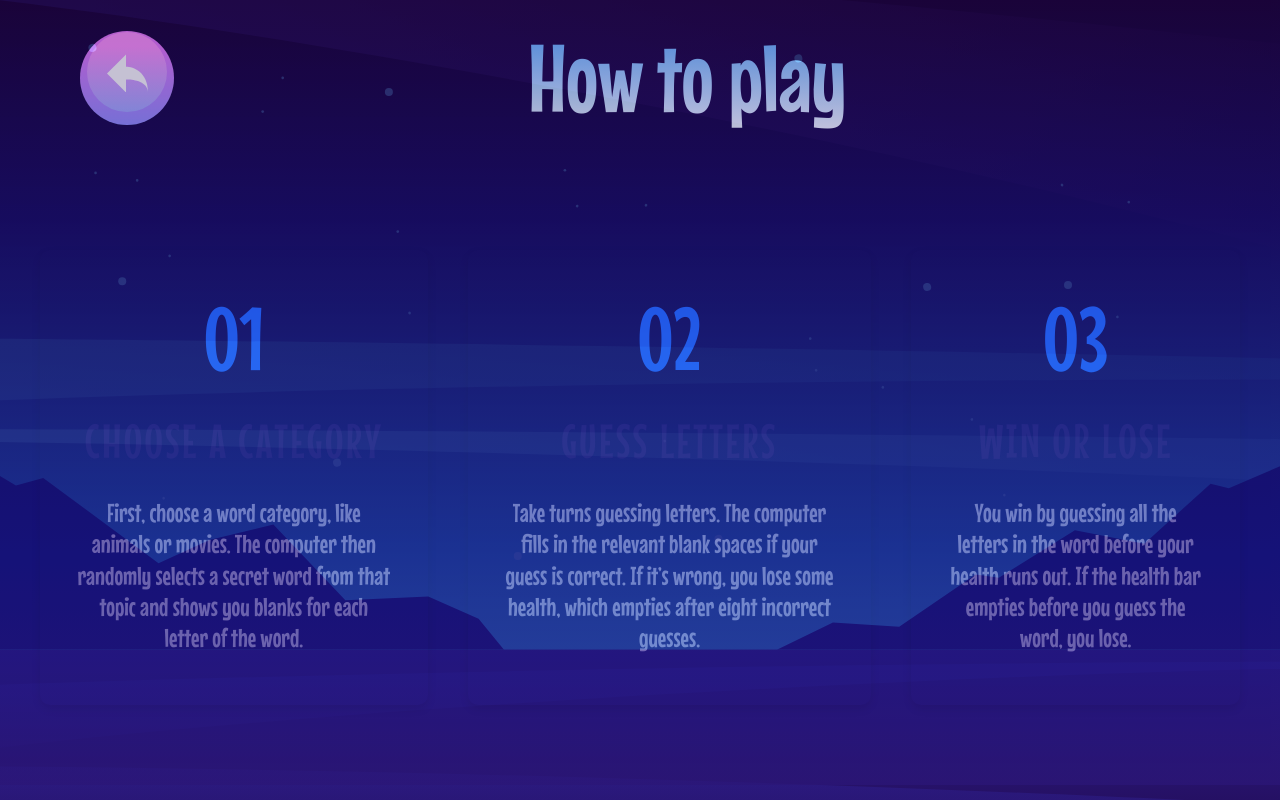
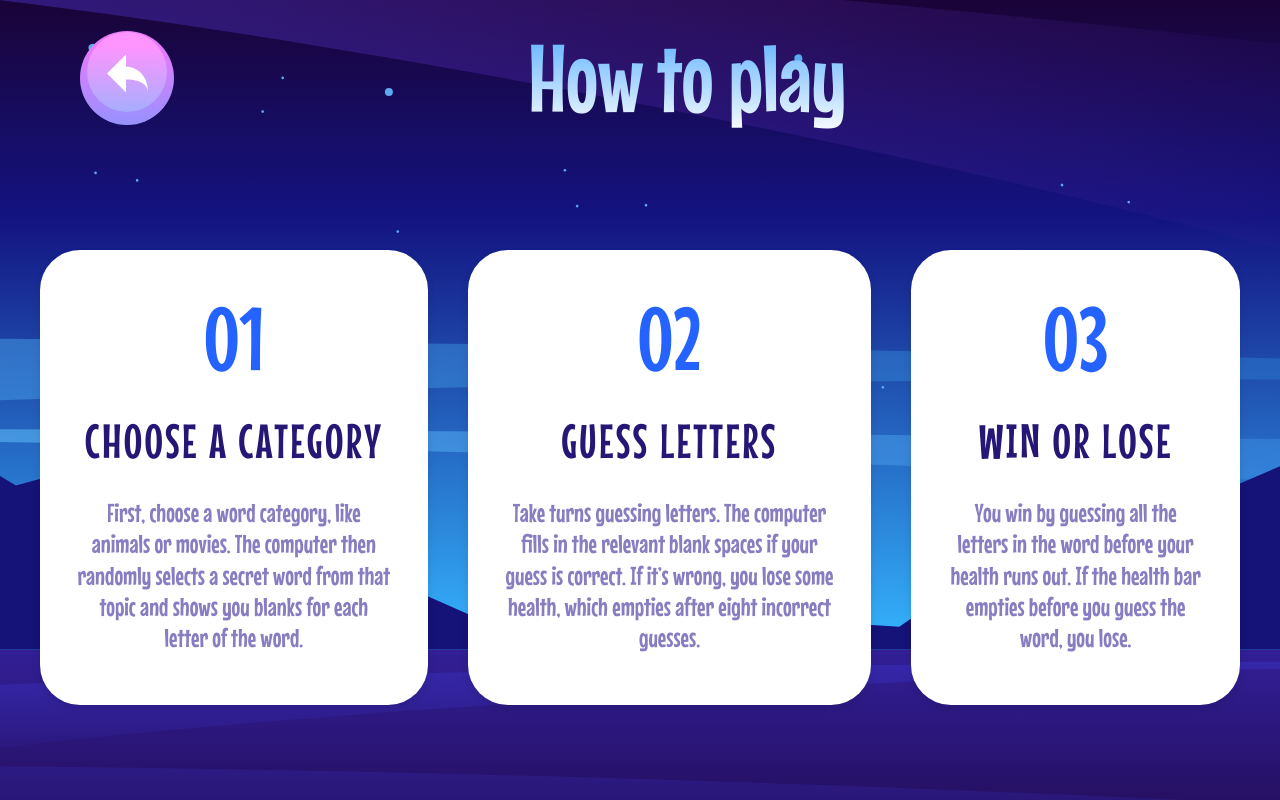
Before and after one commit to huyviet1995/hangman-game, a React (Create React App) app: page /tutorial in a window 1280 px wide. Built offline with nearby package versions, Linux system fonts and the light colour scheme.

Commit message:
Fix missing card in the Tutorial Page

```diff
--- a/src/components/CategoryCard/CategoryCard.module.css
+++ b/src/components/CategoryCard/CategoryCard.module.css
@@ -3,6 +3,8 @@
     flex-direction: column;
     justify-content: space-around;
     gap: 20px;
+    background: #ffffff;
+    border-radius: 40px;
 }
 
 .cardTitle {
--- a/src/pages/TutorialPage/TutorialPage.module.css
+++ b/src/pages/TutorialPage/TutorialPage.module.css
@@ -1,13 +1,6 @@
 .container {
     left: calc(50% - 1440px / 2);
     top: calc(50% - 1024px / 2);
-    background: linear-gradient(
-        180deg,
-        #1a043a 0%,
-        #151278 70.31%,
-        #2b1677 100%
-    );
-    opacity: 0.75;
     padding: 80px 40px;
     height: auto;
     display: flex;
```
